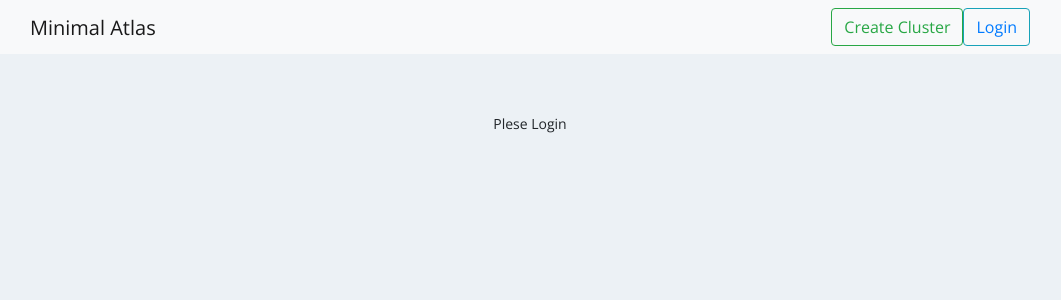
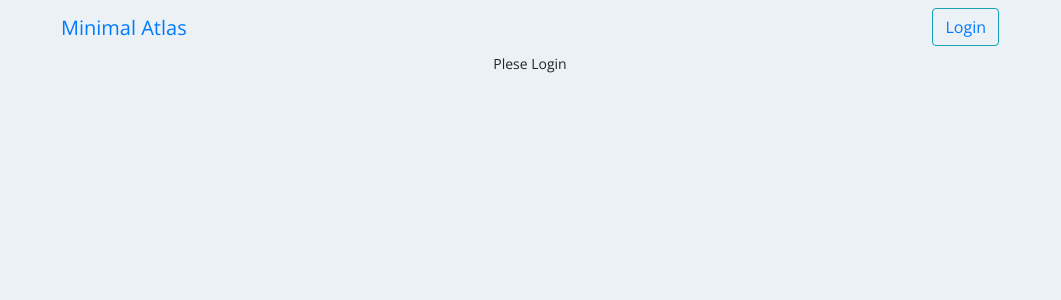
Before and after one commit to esteininger/minimal-atlas, a Flask app: page / in a window 1280 px wide. Shown: the top 300 px of the page, without its empty margins (110-1171 px from the left). Run offline with Flask 2, Linux system fonts and the light colour scheme; some libraries are stand-ins or nearby versions.

Commit message:
cleaned up header, login and create button dynamically hide/show

```diff
--- a/static/css/index.css
+++ b/static/css/index.css
@@ -194,3 +194,7 @@ div.footer a.Cbtn-danger:hover {
 #createClusterFeedback {
   color:red;
 }
+nav.navbar {
+  margin-left: 10em;
+margin-right: 10em;
+}
--- a/static/js/index.js
+++ b/static/js/index.js
@@ -398,7 +398,22 @@ function initDeleteButtons() {
 // ~*~*~* end init buttons ~~~*~*~~*
 
 
+function handleCreateButton(){
+    // put cookie in
+    let stitchKey = '__stitch.client.atlasconfigurator-xyznk.auth_info'
+    let stitchObj = localStorage.getItem( localStorage.key( stitchKey ) )
+    if (stitchObj == null){
+      // your code here.
+      $('#create-cluster-header-button').hide();
+    }
+    else {
+      $('#login-header-button').hide();
+    }
+    console.log(stitchObj)
+}
+
 $(document).ready(function() {
   loadClusters();
   initCreateClusterModal();
+  handleCreateButton();
 });
--- a/templates/index.html
+++ b/templates/index.html
@@ -5,10 +5,41 @@
 <link href='https://fonts.googleapis.com/css?family=Open+Sans:400,600,700' rel='stylesheet' type='text/css' />
 
 <script src="https://s3.amazonaws.com/stitch-sdks/js/bundles/4.6.0/stitch.js"></script>
+
+<div class="container-fluid">
+
+
+  <nav class="navbar navbar-expand-md">
+    <div class="navbar-collapse collapse w-100 order-1 order-md-0 dual-collapse2">
+      <ul class="navbar-nav mr-auto">
+        <li class="nav-item">
+          <a class="navbar-brand" href="#">Minimal Atlas</a>
+        </li>
+      </ul>
+    </div>
+    <div class="navbar-collapse collapse w-100 order-3 dual-collapse2">
+      <ul class="navbar-nav ml-auto">
+        <li class="nav-item">
+          <button id="create-cluster-header-button" class="btn btn-outline-success" type="submit" data-toggle="modal" data-target="#createClusterModal">
+            Create Cluster
+          </button>
+        </li>
+        <li class="nav-item">
+          <button id="login-header-button" class="btn btn-outline-info">
+            <a href="login">Login</a>
+          </button>
+        </li>
+      </ul>
+    </div>
+  </nav>
+
+
+  <div class="container">
+
     <script>
       // https://docs.mongodb.com/realm/web/authenticate/#google-oauth
       const client = stitch.Stitch.initializeDefaultAppClient('atlasconfigurator-xyznk');
-  document.write('<br><br><br><br><br><br>');
+      // document.write('<br><br><br><br><br><br>');
 
       if (client.auth.authInfo.loggedInProviderName === "oauth2-google") {
         document.write("Hello, " + client.auth.authInfo.userProfile.data.first_name);
@@ -19,19 +50,6 @@
       }
     </script>
 
-<div class="container-fluid">
-
-  <nav class="navbar navbar-expand-lg navbar-light bg-light fixed-top left-right-padding">
-    <a class="navbar-brand" href="#">Minimal Atlas</a>
-    <button class="btn btn-outline-success my-2 my-sm-0 ml-auto float-xs-right" type="submit" data-toggle="modal" data-target="#createClusterModal">
-      Create Cluster
-    </button>
-    <button class="btn btn-outline-info">
-      <a href="login">Login</a>
-    </button>
-  </nav>
-
-  <div class="container">
     <div class="row" style="padding-top: 5em;" id="placeholder">
 
     </div>
@@ -73,7 +91,7 @@
           <div class="form-group row">
             <label class="col-sm-2 col-form-label">Storage</label>
             <div class="col-sm-10">
-              <input name="diskSizeGB" type="number" step="1" class="form-control" value="10"/>
+              <input name="diskSizeGB" type="number" step="1" class="form-control" value="10" />
             </div>
           </div>
           <!-- <div class="form-group row">
--- a/templates/login.html
+++ b/templates/login.html
@@ -3,6 +3,7 @@
        <script src="https://s3.amazonaws.com/stitch-sdks/js/bundles/4.6.0/stitch.js"></script>
        <script>
           const client = stitch.Stitch.initializeDefaultAppClient('atlasconfigurator-xyznk');
+
 
           if (client.auth.hasRedirectResult()) {
               client.auth.handleRedirectResult().then(user => {
@@ -24,9 +25,7 @@
 
             let credential = new stitch.GoogleRedirectCredential();
             client.auth.loginWithRedirect(credential);
-
           });
-
 
 
        </script>
```
Lines whose indentation alone changed are shown as unchanged.
